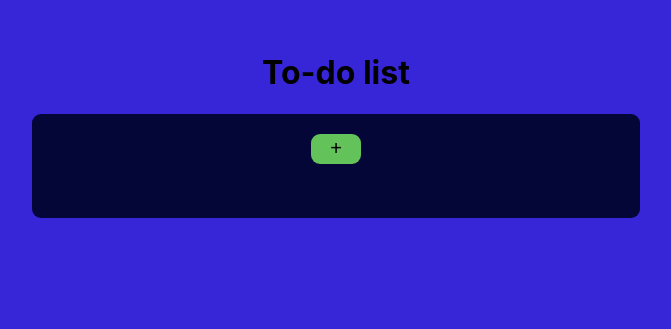
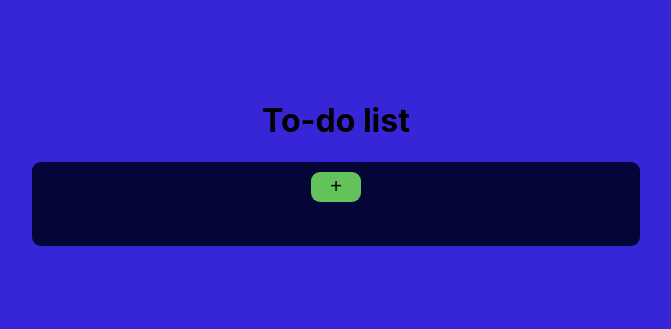
Before and after one commit to JustinDPM/To-do, a website built with Vite: page index.html in a window 1280 px wide. Shown: the whole page, without its empty margins (304-975 px from the left). Built offline with nearby package versions, Linux system fonts and the light colour scheme.

Commit message:
2 version completada

```diff
--- a/index.html
+++ b/index.html
@@ -7,9 +7,12 @@
   <body>
     <h1>To-do list</h1>
     <div class="content">
-      <button id="add-task">+</button>
+      <div class="buttons">
+        <button id="add-task">+</button>
+      </div>
       <ul id="task-list"></ul>
     </div>
+
     <dialog id="dialog-tasks">
       <h3>New Task</h3>
       <textarea id="task-input"></textarea>
@@ -18,6 +21,7 @@
         <button id="confirm">confirm</button>
       </div>
     </dialog>
+
     <script type="module" src="/src/renderer.js"></script>
   </body>
 </html>
--- a/src/index.css
+++ b/src/index.css
@@ -12,7 +12,7 @@ body {
     sans-serif;
   margin: auto;
   max-width: 38rem;
-  padding: 2rem;
+  padding: 5rem;
   background-color: var(--secundary-color);
 }
 
@@ -29,8 +29,10 @@ h1 {
   justify-content: center;
   background-color: var(--background-color);
   border-radius: 9px;
-  padding: 20px;
+  padding: 10px;
+
 }
+
 ul {
     padding: 1px;
 }
@@ -74,7 +76,7 @@ li button {
 #add-task {
   display: flex;
   align-items: center;
-  justify-content: center;
+  justify-content:center;
   background-color: var(--bottom-color);
   border: none;
   padding: 8px;
```
